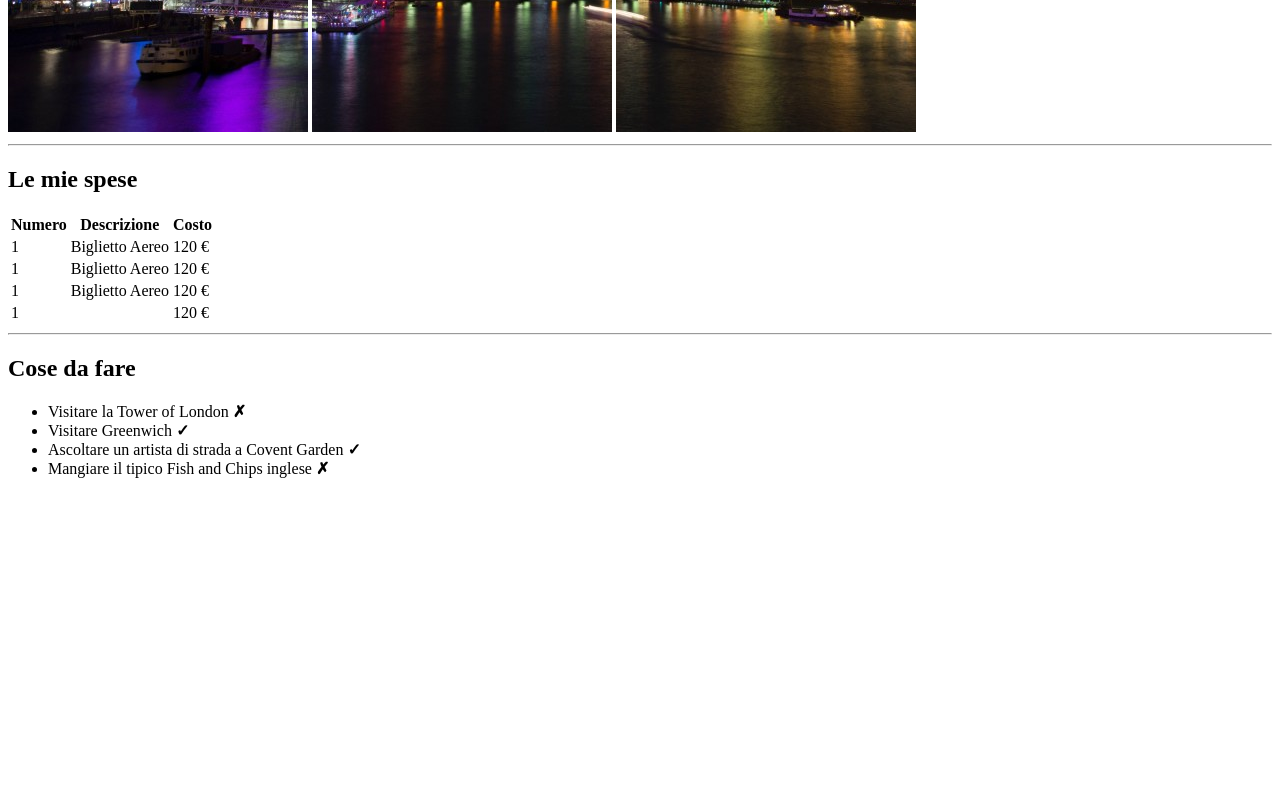
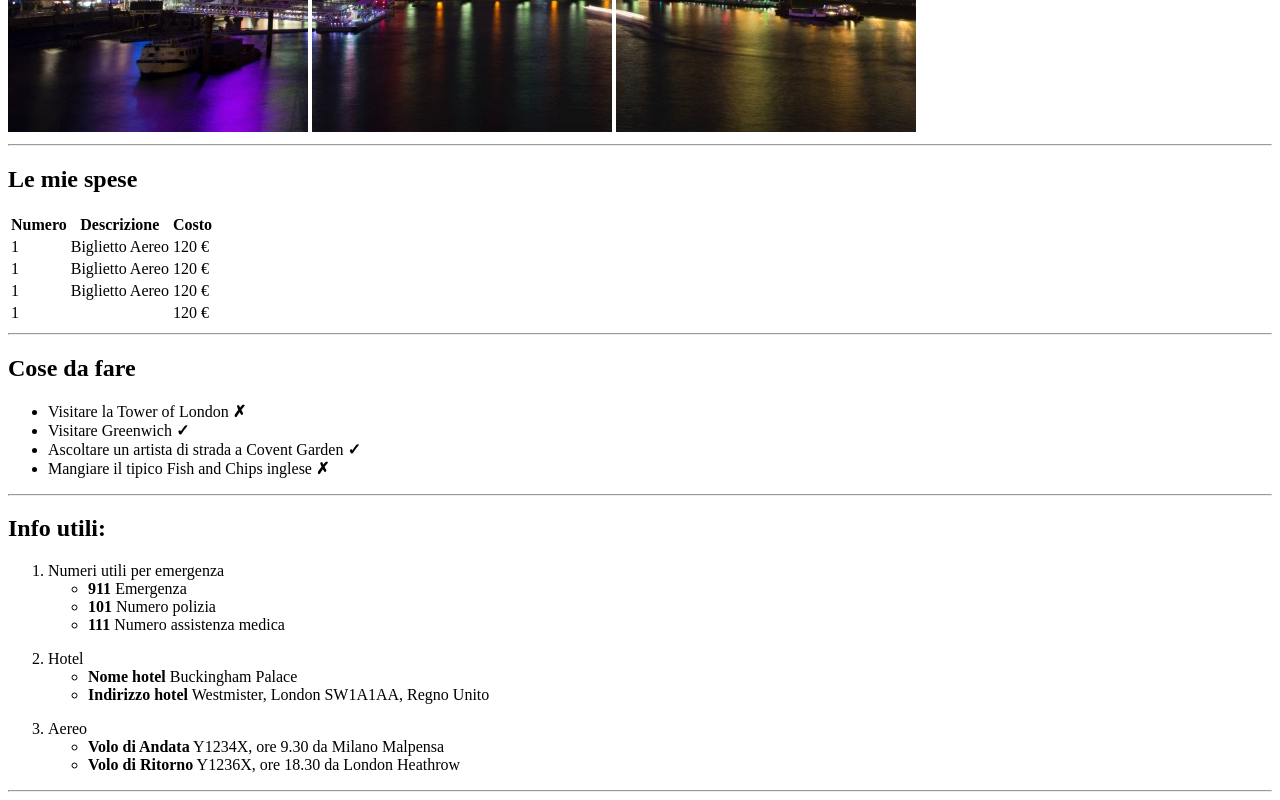
Before and after one commit to ketjj/html-london-trip, a plain HTML site: page index.html in a window 1280 px wide. Shown: the part 548-1348 px from the top of the page. Before the commit the page ends 1042 px from the top, so only its background shows below. Drawn offline with Linux system fonts and the light colour scheme.

Commit message:
info utili

```diff
--- a/index.html
+++ b/index.html
@@ -68,7 +68,39 @@
           <li>Mangiare il tipico Fish and Chips inglese <strong>&cross;</strong></li>
         </ul>
       </div>
-      <div class="infoutili"></div>
+      <hr>
+      <div class="infoutili">
+        <h2>Info utili:</h2>
+         <ol>
+           <li>Numeri utili per emergenza
+             <ul>
+               <li><strong>911</strong> Emergenza</li>
+               <li><strong>101</strong> Numero polizia</li>
+               <li><strong>111</strong> Numero assistenza medica</li>
+             </ul>
+           </li>
+         </ol>
+
+         <ol start="2">
+          <li>Hotel
+            <ul>
+              <li><strong>Nome hotel</strong> Buckingham Palace</li>
+              <li><strong>Indirizzo hotel</strong> Westmister, London SW1A1AA, Regno Unito</li>
+            </ul>
+          </li>
+        </ol>
+
+        <ol start="3">
+          <li>Aereo
+            <ul>
+              <li><strong>Volo di Andata</strong> Y1234X, ore 9.30 da Milano Malpensa</li>
+              <li><strong>Volo di Ritorno</strong> Y1236X, ore 18.30 da London Heathrow</li>
+            </ul>
+          </li>
+        </ol>
+        <hr>
+
+      </div>
     </section>
   </main>
 
```
